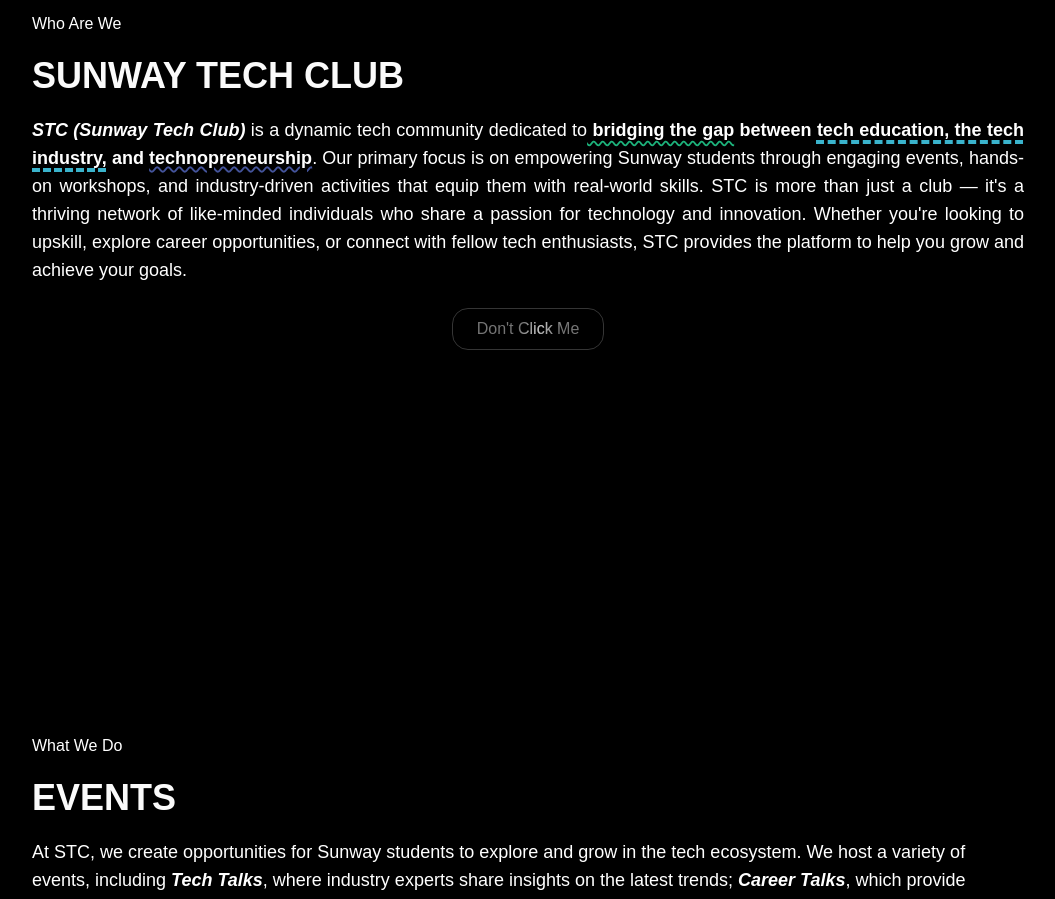
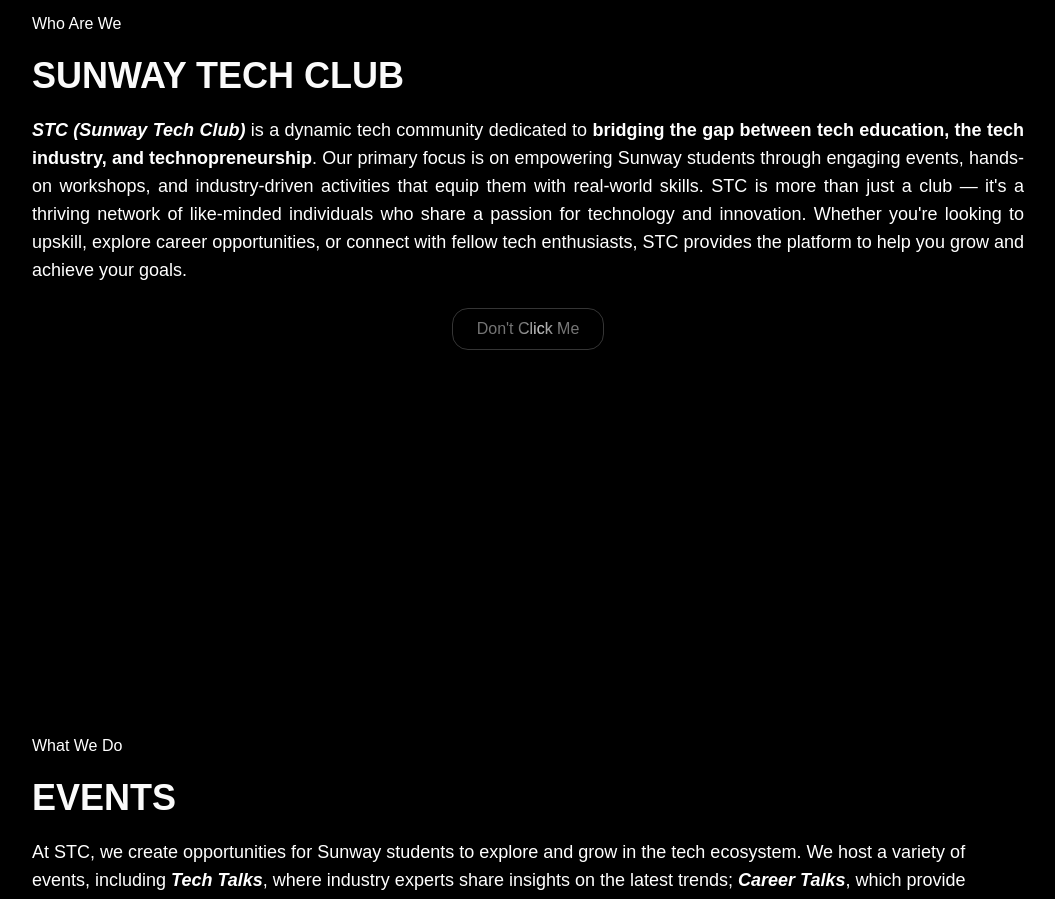
Before and after one commit to sunwaytechclub-user/stc-website-2025, a Next.js app: page / in a window 1280 px wide. Shown: the part 2480-3379 px from the top of the page, without its empty margins (112-1167 px from the left). Built offline with nearby package versions, Linux system fonts and the light colour scheme.

Commit message:
remove underline for about us

```diff
--- a/components/AboutUs.tsx
+++ b/components/AboutUs.tsx
@@ -35,7 +35,7 @@
         >
           <p className="text-sm sm:text-base md:text-lg text-justify">
           <span className="italic font-semibold">STC (Sunway Tech Club)</span> is a dynamic tech community dedicated to
-          <span className="font-bold"><a className="underline underline-offset-4 decoration-[#1cb37b] decoration-wavy"> bridging the gap</a> between <a className="underline underline-offset-4 decoration-[#3ab3cc] decoration-dashed decoration-4">tech education, the tech industry,</a> and <a className="underline underline-offset-2 decoration-[#43539b] decoration-wavy decoration-2">technopreneurship</a>
+          <span className="font-bold"> bridging the gap between tech education, the tech industry, and technopreneurship
           </span>.
           Our primary focus is on empowering Sunway students through engaging events, hands-on workshops, and
           industry-driven activities that equip them with real-world skills. STC is more than just a club — it&apos;s a
```
